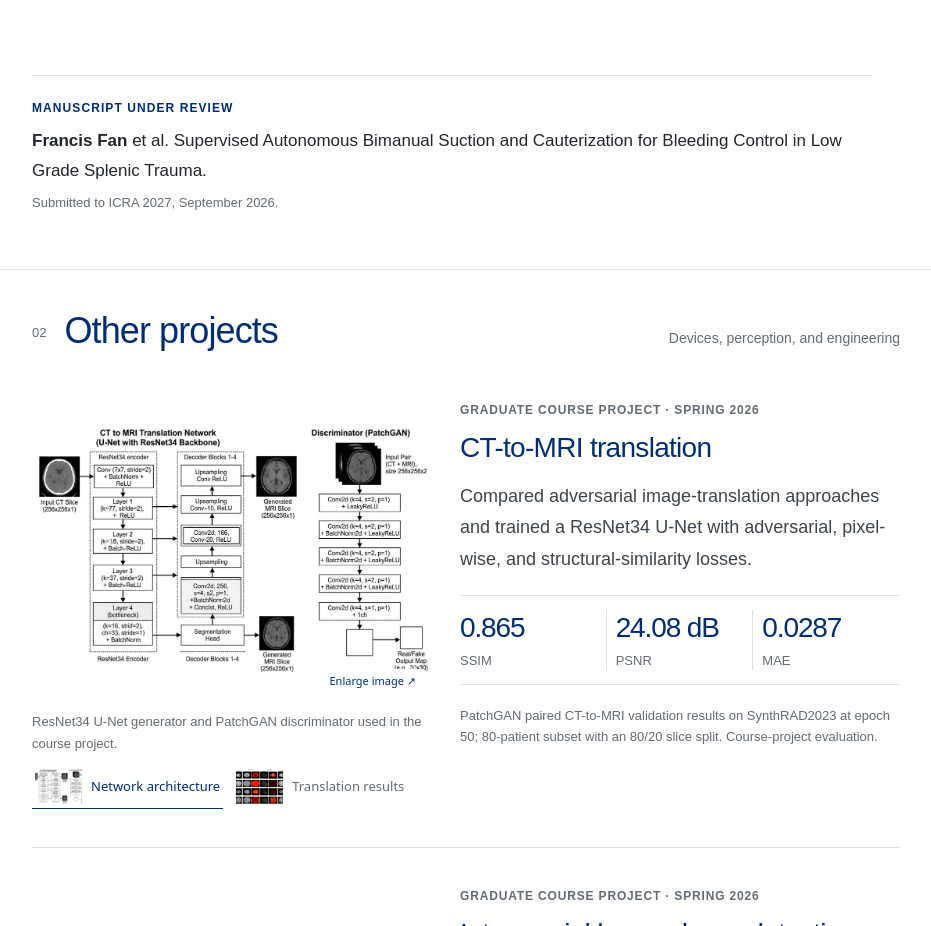
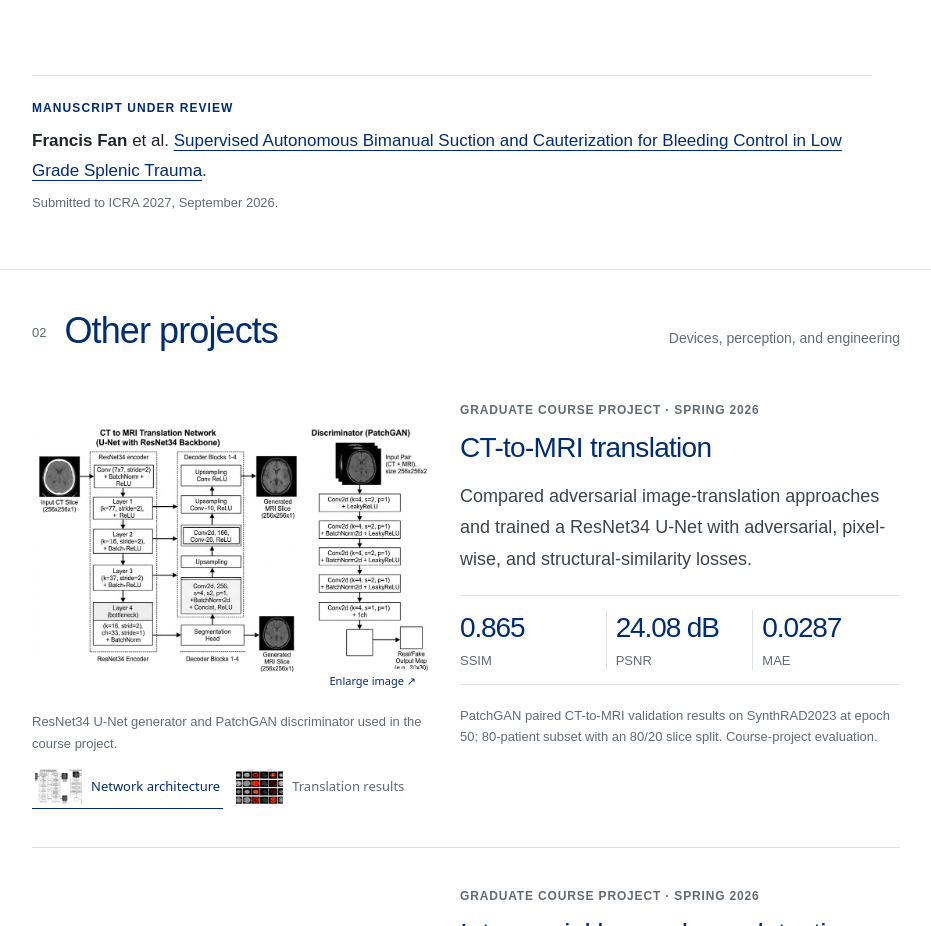
Before and after one commit to Francisthe1/Francisthe1.github.io, a plain HTML site: page index.html in a window 1280 px wide. Shown: the part 2220-3146 px from the top of the page, without its empty margins (32-963 px from the left). Drawn offline with Linux system fonts and the light colour scheme.

Commit message:
Link manuscript title to arXiv preprint

```diff
--- a/index.html
+++ b/index.html
@@ -66,7 +66,7 @@
       </figure>
       <div class="project-copy"><p class="eyebrow">Medical robot development</p><h3>Robotic vertebroplasty</h3><p>I designed, manufactured, and tested a UR-mounted cannula-insertion end-effector for semi-autonomous vertebroplasty. A quasi-radiolucent modular structure and synchronized drivetrain geometry reduce obstruction during fluoroscopic imaging.</p><p>The project combines mechanical packaging, structural analysis, manufacturing, and bench testing.</p><dl class="results"><div><dt>&gt;200 N</dt><dd>Insertion thrust.</dd></div><div><dt>&lt;6 &times; 8 cm</dt><dd>Mechanism footprint.</dd></div><div><dt>&lt;0.1 mm</dt><dd>Tip deflection predicted by ANSYS FEA.</dd></div></dl><p class="fine">IMERSE Lab · ARPA-H-funded project</p></div>
     </article>
-    <div class="manuscript"><p class="small-label">Manuscript under review</p><p><strong>Francis Fan</strong> et al. Supervised Autonomous Bimanual Suction and Cauterization for Bleeding Control in Low Grade Splenic Trauma.</p><p class="fine">Submitted to ICRA 2027, September 2026.</p></div>
+    <div class="manuscript"><p class="small-label">Manuscript under review</p><p><strong>Francis Fan</strong> et al. <a href="https://arxiv.org/abs/2611.00237">Supervised Autonomous Bimanual Suction and Cauterization for Bleeding Control in Low Grade Splenic Trauma</a>.</p><p class="fine">Submitted to ICRA 2027, September 2026.</p></div>
   </section>
 
   <section class="wrap section" id="projects"><div class="section-heading"><h2>Other projects</h2><p>Devices, perception, and engineering</p></div>
```
